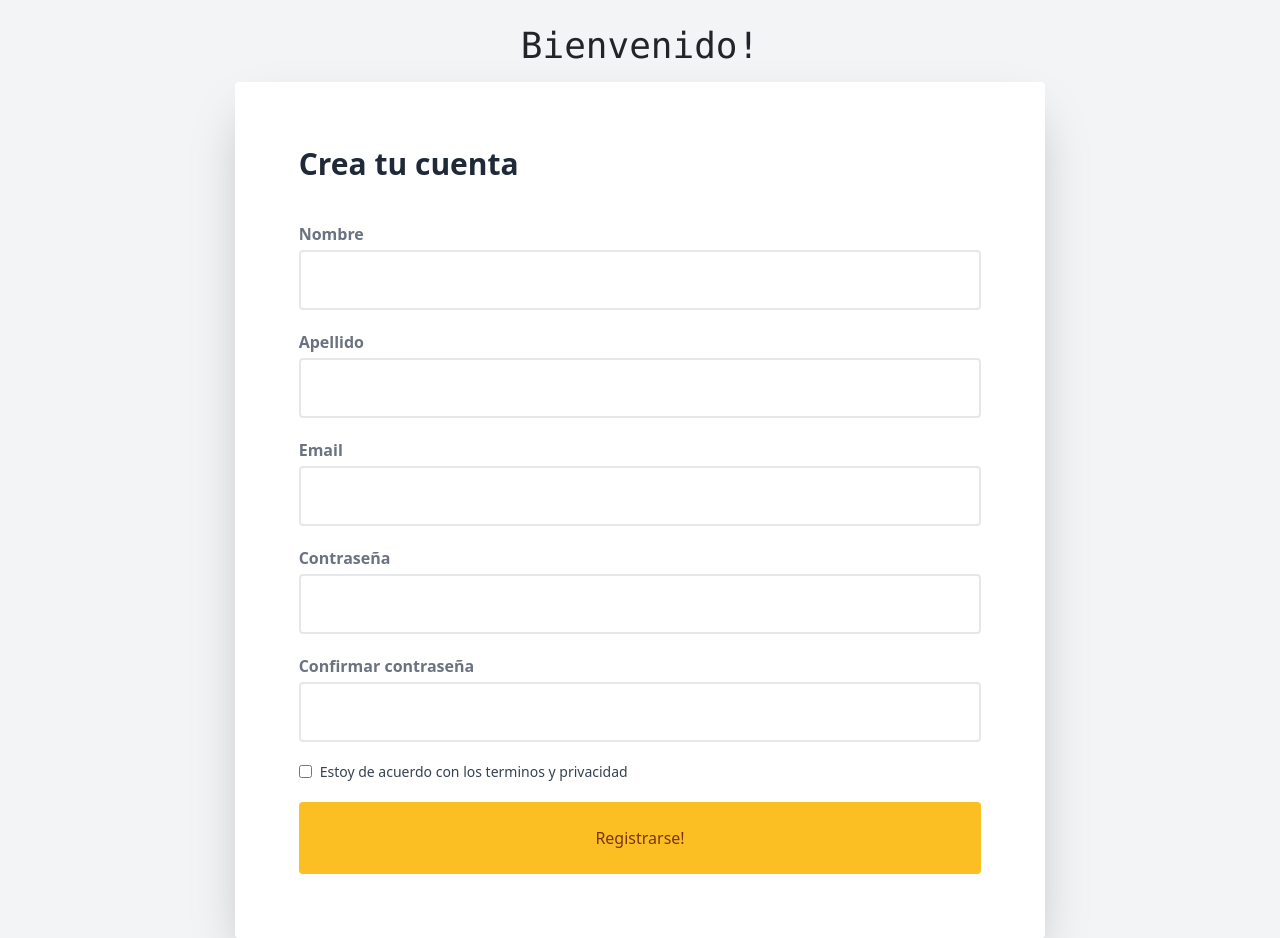
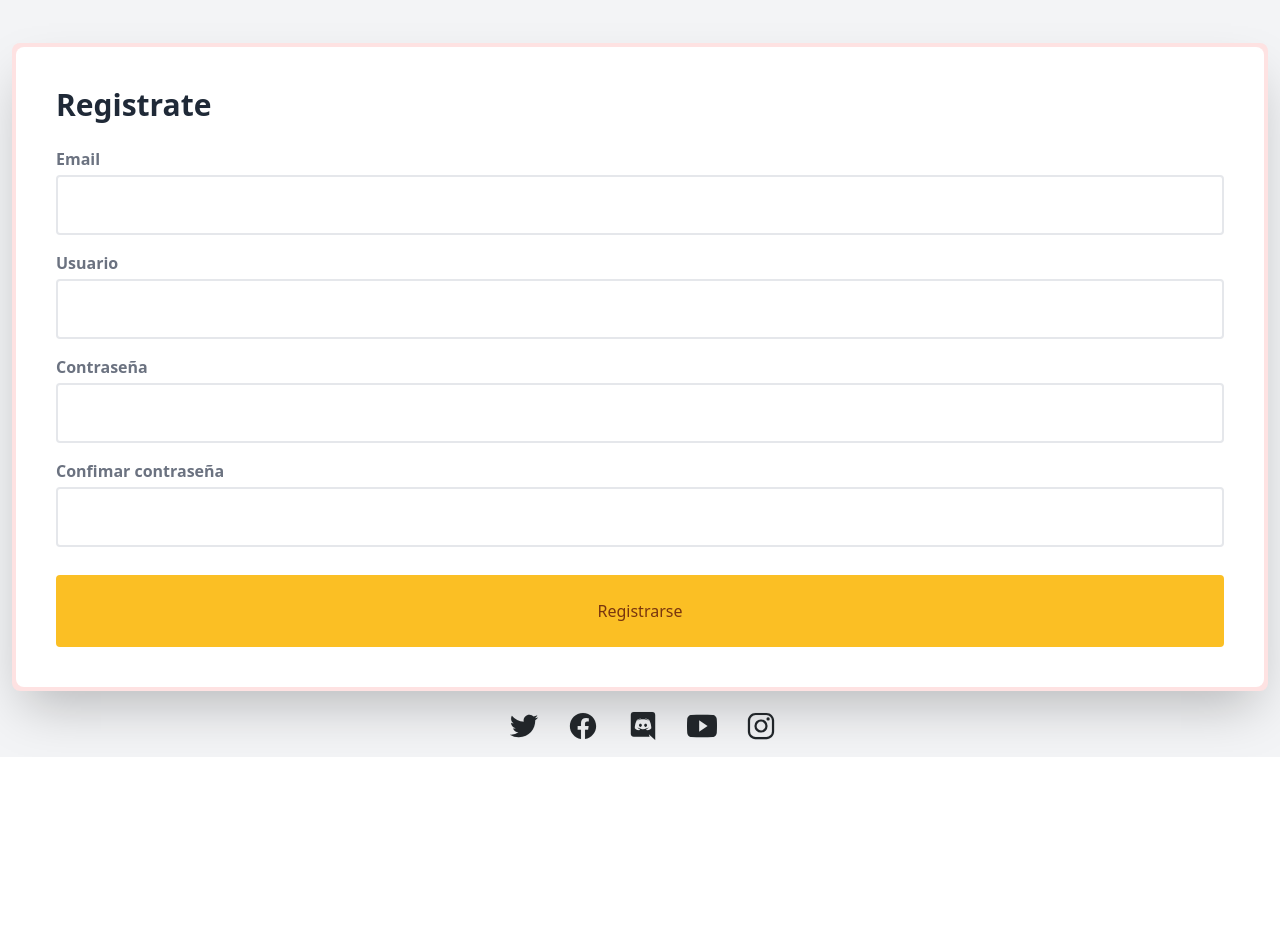
Before and after one commit to barpin/bar-pinton-temp, a PHP site: page /register.php in a window 1280 px wide. Shown: the part 110-1048 px from the top of the page. After the commit the page ends 867 px from the top, so only its background shows below. Run offline with PHP 8.4, Linux system fonts and the light colour scheme.

Commit message:
Ya hice el footer y cambiar el login y register porque estaba fewo

```diff
--- a/index.php
+++ b/index.php
@@ -13,8 +13,6 @@
     <meta name="viewport" content="width=device-width, initial-scale=1.0"/>
     <link href="https://unpkg.com/tailwindcss@^2/dist/tailwind.min.css" rel="stylesheet">
     <style>
-    /* --- Aca inicia el carrousel --- */
-
     /* --- Aca esta todo lo de la Api, el css que despues lo tengo que hacer con tailwind --- */
     #divContent{
         width: 307px;
@@ -44,6 +42,7 @@
         text-align: center;
         line-height: 50px;
     }
+    /* --- Aca comienza el css del footer --- */
 </style>
 </head>
 <body>
@@ -61,6 +60,8 @@
         <br/>
     </div>
     <!-- Termina el infinite scroll -->
+    <!-- Empieza el footer -->
+    <!-- Termina el footer -->
     <script>
         let divContent = document.getElementById('divContent');
         let listEnd = document.getElementById('listEnd');
@@ -138,5 +139,4 @@
         </div>
     </div>
     -->
-</body>
 </html>
--- /dev/null
+++ b/partials/footer.php
@@ -0,0 +1,68 @@
+<style>
+    ion-icon{
+        font-size: 30px
+    }
+    footer {
+
+    }
+    .social-media-links {
+        padding-bottom: 10px;
+        text-align: center;
+    }
+    .ul-footer {
+    	margin: 0;
+    	padding: 0;
+    }
+    .li-footer {
+    	display: inline;
+    	margin: 0;
+    	padding: 0;
+    }
+    .a-footer {
+    	display: inline-block;
+        height: 20px;
+    	padding: 15px;
+    	transition: .1s;
+        width: 55px;
+    }
+    .a-footer:hover {
+    	transform: translateY(-6px);
+    	box-shadow: inset 0 -3px 0 0 rgba(0,0,0,0.1), 0 6px 8px rgba(0,0,0,0.05), 0 24px 24px rgba(0,0,0,0.05), 0 36px 36px rgba(0,0,0,0.05), 0 64px 64px rgba(0,0,0,0.15), 0 64px 128px rgba(0,0,0,0.15), 0 86px 8px 6px fadeout(@tealMid, 75), 0 83px 4px 0px fadeout(@tealMid, 5);
+    }
+</style>
+<footer>
+    <div class="social-media-links">
+      <ul class="ul-footer">
+        <li class="li-footer">
+          <!-- twitter -->
+          <a href="#" class="a-footer">
+          <ion-icon name="logo-twitter"></ion-icon>
+          </a>
+        </li>
+        <li class="li-footer">
+          <!-- facebook -->
+          <a href="#" class="a-footer">
+          <ion-icon name="logo-facebook"></ion-icon>
+          </a>
+        </li>
+        <li class="li-footer">
+          <!-- discord -->
+          <a href="#" class="a-footer">
+          <ion-icon name="logo-discord"></ion-icon>
+          </a>
+        </li>
+        <li class="li-footer">
+          <!-- youtube -->
+          <a href="#" class="a-footer">
+              <ion-icon name="logo-youtube"></ion-icon>
+          </a>
+        </li>
+        <li class="li-footer">
+          <!-- instagram -->
+          <a href="#" class="a-footer">
+              <ion-icon name="logo-instagram"></ion-icon>
+          </a>
+        </li>
+      </ul>
+    </div>
+</footer>
--- a/register.php
+++ b/register.php
@@ -10,40 +10,39 @@
 </head>
 <body class="bg-gray-100">
   <?php include 'partials/navbar.php' ?>
-    <div class="min-h-screen mt-8 px-8">
-        <p class="text-center text-4xl font-mono p-3">Bienvenido!</p>
-        <div class="flex justify-center">
-            <div class="bg-white p-16 rounded shadow-2xl w-2/3">
-             <h2 class="text-3xl font-bold mb-10 text-gray-800">Crea tu cuenta</h2>
-                <form class="space-y-5">
+    <div class="container">
+      <div class="login bg-red-100 mt-16 rounded-lg p-1 shadow-2xl"">
+        <div class="login-window rounded-lg bg-white p-2">
+          <div class="espaciado p-8">
+          <h2 class="text-3xl font-bold mb-4 text-gray-800">Registrate</h2>
+          <div class="form-login">
+            <form action="" method="POST">
               <div>
-                    <label class="block mb-1 font-bold text-gray-500">Nombre</label>
-                    <input name="nombre" type="text" class="w-full border-2 border-gray-200 p-3 rounded outline-none focus:border-red-100">
+                <label class="block mb-1 font-bold text-gray-500">Email</label>
+                <input type="text" class="w-full border-2 border-gray-200 p-3 rounded outline-none focus:border-red-100">
               </div>
-                  <div>
-                    <label class="block mb-1 font-bold text-gray-500">Apellido</label>
+              <div class="mt-3">
+                <label class="block mb-1 font-bold text-gray-500">Usuario</label>
+                <input type="text" class="w-full border-2 border-gray-200 p-3 rounded outline-none focus:border-red-100">
+              </div>
+              <div class="mt-3">
+                <label class="block mb-1 font-bold text-gray-500">Contraseña</label>
+                <input type="text" class="w-full border-2 border-gray-200 p-3 rounded outline-none focus:border-red-100">
+              </div>
+              <div class="mt-3">
+                <label class="block mb-1 font-bold text-gray-500">Confimar contraseña</label>
                 <input type="text" class="w-full border-2 border-gray-200 p-3 rounded outline-none focus:border-red-100">
               </div>
               <div>
-                    <label class="block mb-1 font-bold text-gray-500">Email</label>
-                    <input type="email" class="w-full border-2 border-gray-200 p-3 rounded outline-none focus:border-red-100">
+                <label class="espaciado block mb-1 font-bold text-gray-500" onmousedown='return false;' onselectstart='return false;'>⠀⠀⠀⠀</label>
+                <button class="block w-full bg-yellow-400 hover:bg-yellow-300 p-4 rounded text-yellow-900 hover:text-yellow-800 transition duration-300">Registrarse</button>
               </div>
-                  <div>
-                    <label class="block mb-1 font-bold text-gray-500">Contraseña</label>
-                    <input type="password" class="w-full border-2 border-gray-200 p-3 rounded outline-none focus:border-red-100">
-                  </div>
-                  <div>
-                    <label class="block mb-1 font-bold text-gray-500">Confirmar contraseña</label>
-                    <input type="password" class="w-full border-2 border-gray-200 p-3 rounded outline-none focus:border-red-100">
-                  </div>
-                  <div class="flex items-center">
-                    <input type="checkbox" id="agree">
-                    <label for="agree" class="ml-2 text-gray-700 text-sm">Estoy de acuerdo con los terminos y privacidad</label>
-                  </div>
-                  <button class="block w-full bg-yellow-400 hover:bg-yellow-300 p-4 rounded text-yellow-900 hover:text-yellow-800 transition duration-300">Registrarse!</button>
             </form>
           </div>
         </div>
         </div>
+      </div>
+    </div>
+    <?php include 'partials/footer.php' ?>
 </body>
 </html>
```
Also changed, not shown: index2.php (added, +155 -0 lines), login.php (+19 -12 lines). Lines whose indentation alone changed are shown as unchanged.
